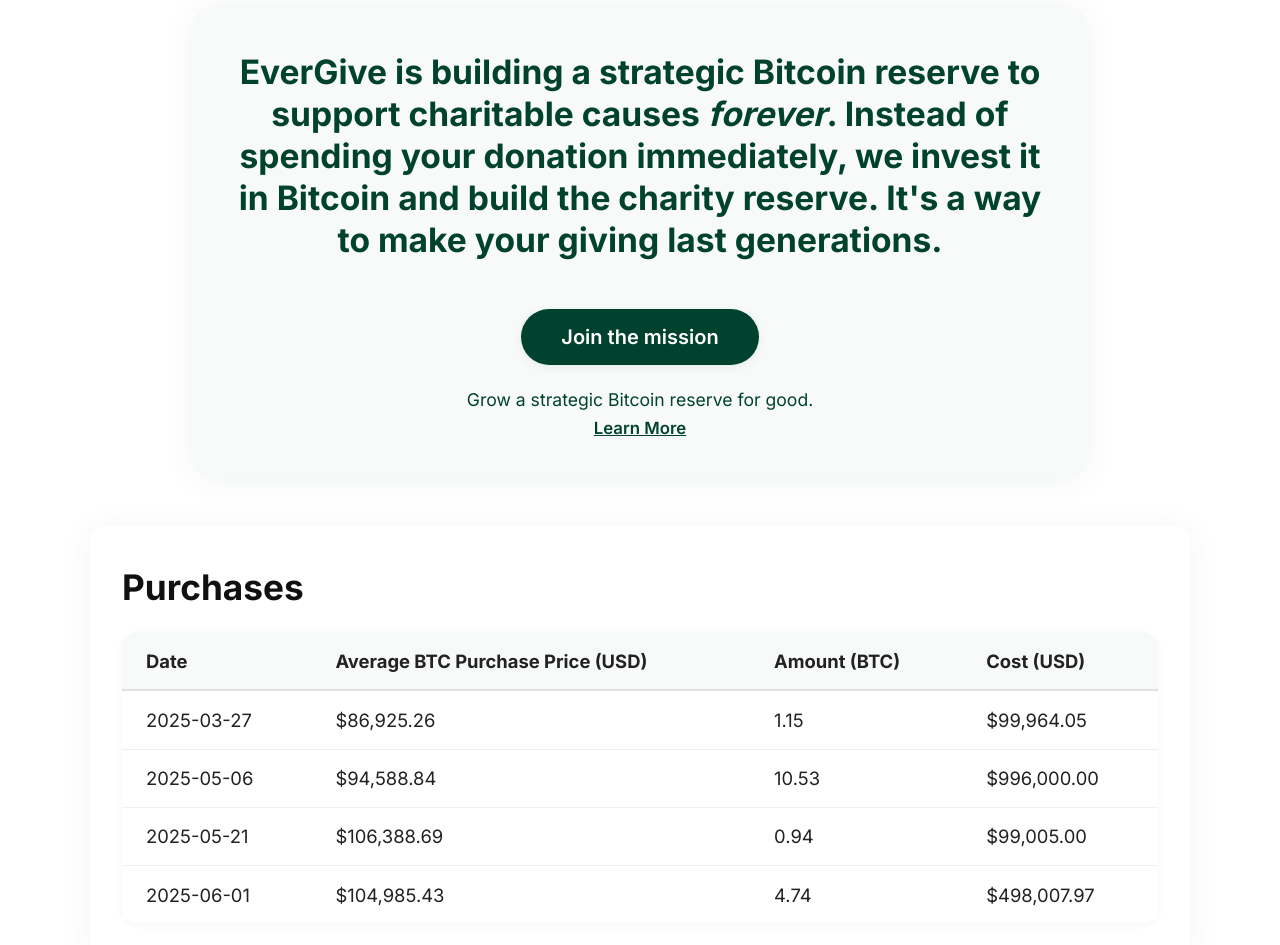
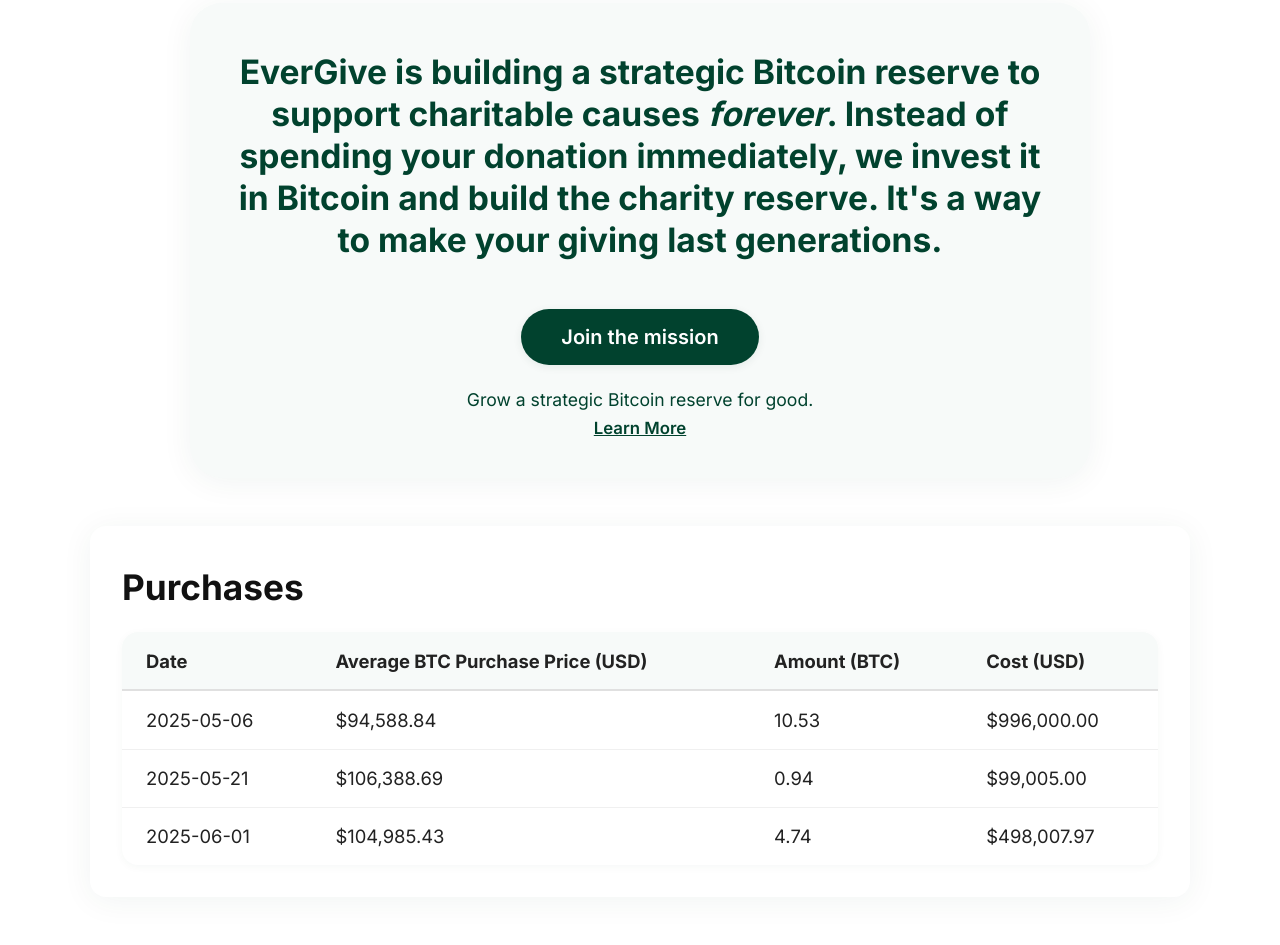
Before and after one commit to givetree/evergive-btc-dashboard-new, a plain HTML site: page index.html in a window 1280 px wide. Shown: the part 609-1554 px from the top of the page. Drawn offline with Linux system fonts and the light colour scheme; no server answers.

Commit message:
Remove March 27th, 2025 transaction from purchases table

```diff
--- a/index.html
+++ b/index.html
@@ -109,12 +109,6 @@
                 </thead>
                 <tbody>
                     <tr>
-                        <td>2025-03-27</td>
-                        <td>$86,925.26</td>
-                        <td>1.15</td>
-                        <td>$99,964.05</td>
-                    </tr>
-                    <tr>
                         <td>2025-05-06</td>
                         <td>$94,588.84</td>
                         <td>10.53</td>
```
